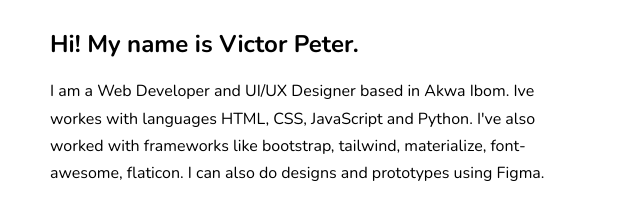
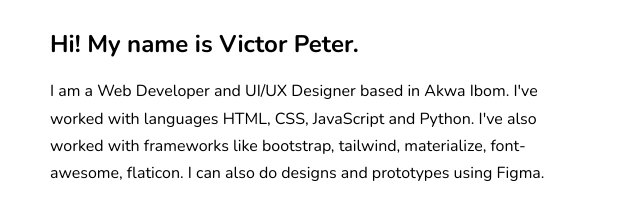
Before and after one commit to victuk/my-new-website, a plain HTML site: page index.html in a window 1280 px wide. Shown: the part 1062-1261 px from the top of the page, 35-675 px from the left. Drawn offline with nearby package versions, Linux system fonts and the light colour scheme; a web font is replaced by a local one.

Commit message:
corrected a typo

```diff
--- a/index.html
+++ b/index.html
@@ -111,7 +111,7 @@
                         <div class="about-info-content">
                             <h3>Hi! My name is Victor Peter.</h3>
                             <p>I am a Web Developer and UI/UX Designer based in Akwa Ibom.
-                                 Ive workes with languages HTML, CSS, JavaScript and Python.
+                                 I've worked with languages HTML, CSS, JavaScript and Python.
                                  I've also worked with frameworks like
                                 bootstrap, tailwind, materialize, font-awesome, flaticon.
                                 I can also do designs and prototypes using Figma.</p>
```
